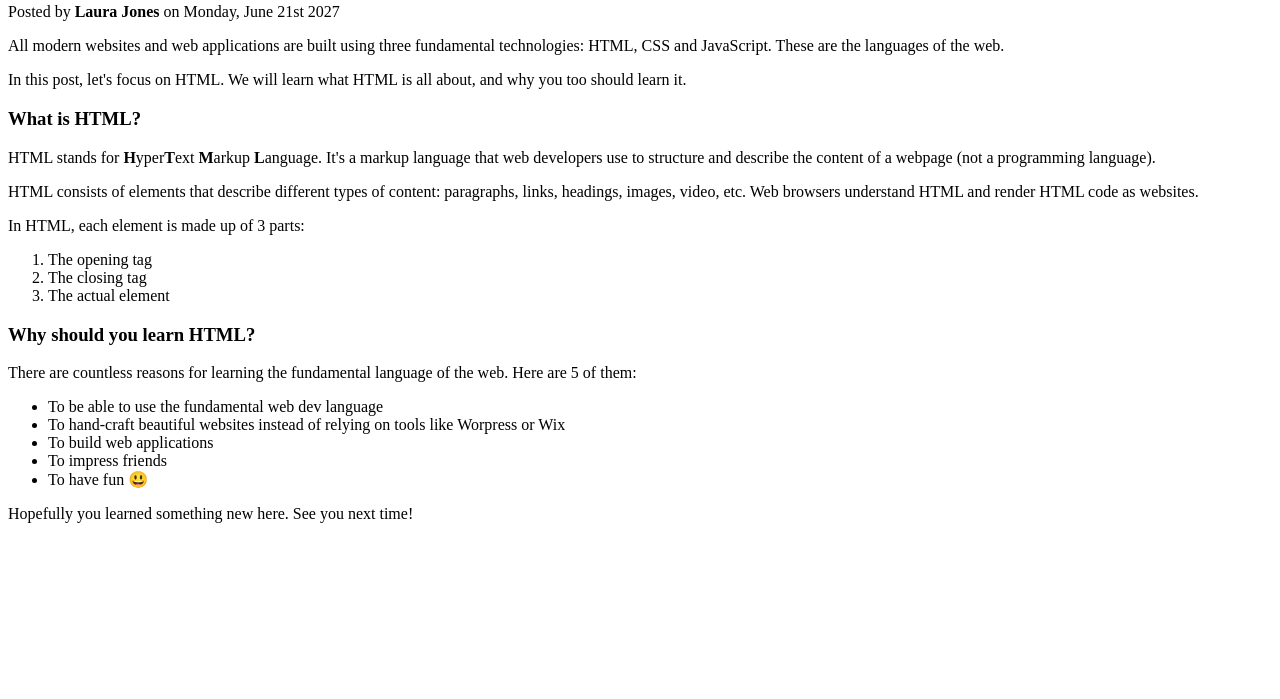
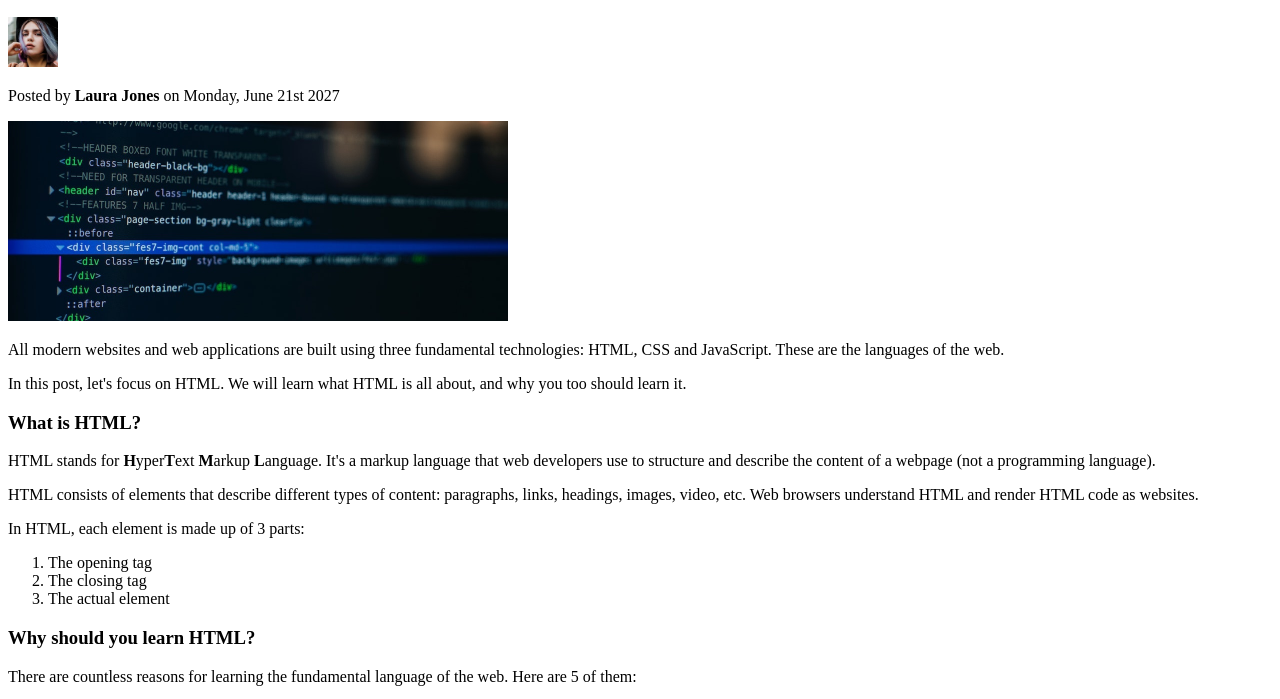
Before and after one commit to 08024763000biyi-dev/web-dev-journey-2026, a plain HTML site: page code-magazine/index.html in a window 1280 px wide. Shown: the part 111-810 px from the top of the page. Drawn offline with Linux system fonts and the light colour scheme.

Commit message:
feat: implement img tags and test sizing in Code Magazine

```diff
--- a/code-magazine/index.html
+++ b/code-magazine/index.html
@@ -1,3 +1,4 @@
+<!doctype html>
 <html lang="en">
   <head>
     <meta charset="UTF-8" />
@@ -9,7 +10,21 @@
 
     <h2>The Basic Language of the Web: HTML</h2>
 
+    <img
+      src="images/laura-jones.jpg"
+      alt="Headshot of Laura Jones"
+      width="50"
+      height="50"
+    />
+
     <p>Posted by <strong>Laura Jones</strong> on Monday, June 21st 2027</p>
+
+    <img
+      src="images/post-img.jpg"
+      alt="HTML code on a screen"
+      width="500"
+      height="200"
+    />
 
     <p>
       All modern websites and web applications are built using three fundamental
```
Also changed, not shown: code-magazine/images/laura-jones.jpg (added), code-magazine/images/post-img.jpg (added).
